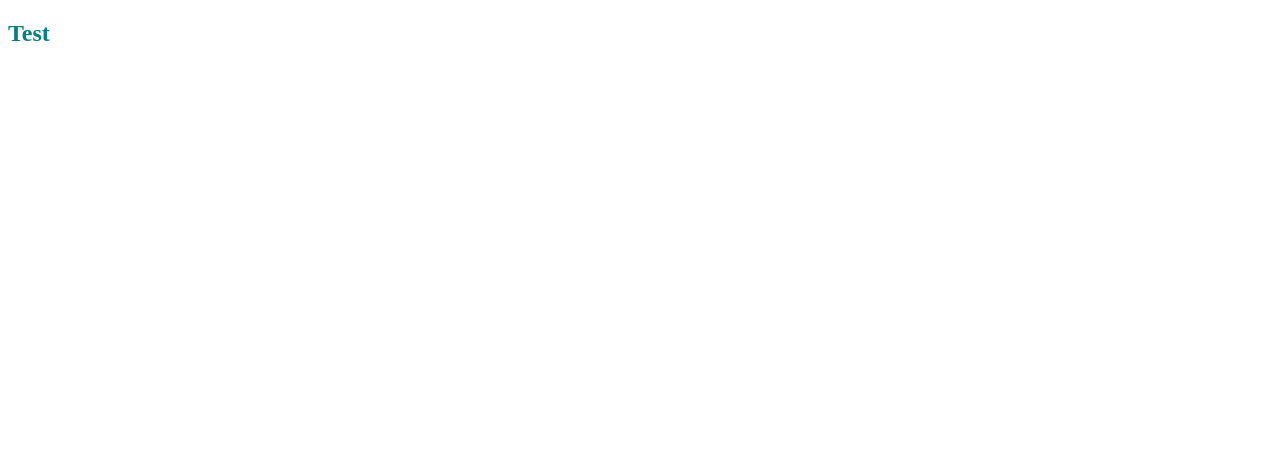
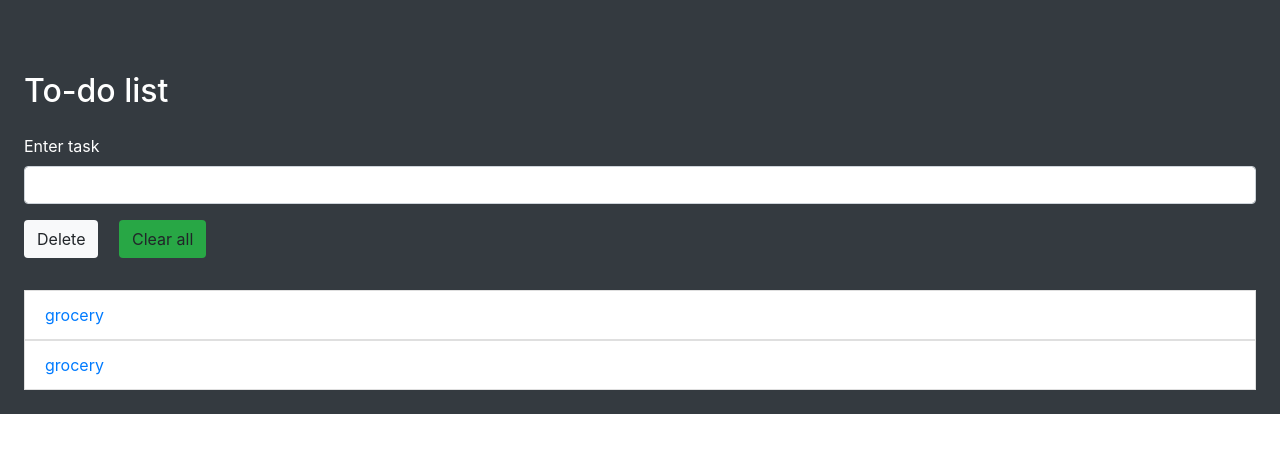
Before and after one commit to vnay-krshn/To-do-application, a Django app: page / in a window 1280 px wide. Before the commit the part shown is almost empty. Shown: the top 453 px of the page. Run offline with Django 3.2, Linux system fonts and the light colour scheme; data comes from the database, SQL or seed files in the repository; some libraries are stand-ins or nearby versions.

Commit message:
displaying database items

```diff
--- a/todoapp/static/todoapp/main.css
+++ /dev/null
@@ -1,3 +0,0 @@
-h2{
-    color: teal;
-}
--- a/todoapp/templates/todoapp/index.html
+++ b/todoapp/templates/todoapp/index.html
@@ -6,9 +6,32 @@
     <meta http-equiv='X-UA-Compatible' content='IE=edge'>
     <title>To do list</title>
     <meta name='viewport' content='width=device-width, initial-scale=1'>
+    <!-- CSS only -->
+    <link rel="stylesheet" href="https://stackpath.bootstrapcdn.com/bootstrap/4.5.2/css/bootstrap.min.css" integrity="sha384-JcKb8q3iqJ61gNV9KGb8thSsNjpSL0n8PARn9HuZOnIxN0hoP+VmmDGMN5t9UJ0Z" crossorigin="anonymous">
     <link rel='stylesheet' type='text/css' media='screen' href="{% static 'todoapp/main.css'%}">
+    <!-- JS, Popper.js, and jQuery -->
+    <script src="https://code.jquery.com/jquery-3.5.1.slim.min.js" integrity="sha384-DfXdz2htPH0lsSSs5nCTpuj/zy4C+OGpamoFVy38MVBnE+IbbVYUew+OrCXaRkfj" crossorigin="anonymous"></script>
+    <script src="https://cdn.jsdelivr.net/npm/popper.js@1.16.1/dist/umd/popper.min.js" integrity="sha384-9/reFTGAW83EW2RDu2S0VKaIzap3H66lZH81PoYlFhbGU+6BZp6G7niu735Sk7lN" crossorigin="anonymous"></script>
+    <script src="https://stackpath.bootstrapcdn.com/bootstrap/4.5.2/js/bootstrap.min.js" integrity="sha384-B4gt1jrGC7Jh4AgTPSdUtOBvfO8shuf57BaghqFfPlYxofvL8/KUEfYiJOMMV+rV" crossorigin="anonymous"></script>
 </head>
 <body>
-    <h2>Test</h2>
+    <div class="container-fluid bg-dark p-4">
+        <h2 class="text-white pt-5">To-do list</h2>
+        <form class="form-group pt-3">
+            <label for="task" class="text-white">Enter task</label>
+            <input id="task" class="form-control" type="text">
+            <button class="btn bg-light mt-2 mb-2">Delete</button>
+            <button class="btn bg-success mt-3 ml-3 mb-3">Clear all</button>
+        </form>
+        <ul class="list-group">
+            {% for todolist in todo_items %}
+                {% if todolist.completed %}
+                    <li class="list-group-item todo-completed">{{todolist.text}}</li>
+                {%else%}
+                   <a href="#"><li class="list-group-item">{{todolist.text}}</li></a>
+                {%endif%}
+            {% endfor %}
+        </ul>
+    </div>
 </body>
 </html>
--- a/todoapp/views.py
+++ b/todoapp/views.py
@@ -1,6 +1,9 @@
 from django.shortcuts import render
+from .models import todolist
 
 # Create your views here.
 
 def viewhtml(request):
-    return render(request,'todoapp/index.html')
+    todo_items=todolist.objects.order_by('id')
+    context={'todo_items':todo_items}
+    return render(request,'todoapp/index.html',context)
```
